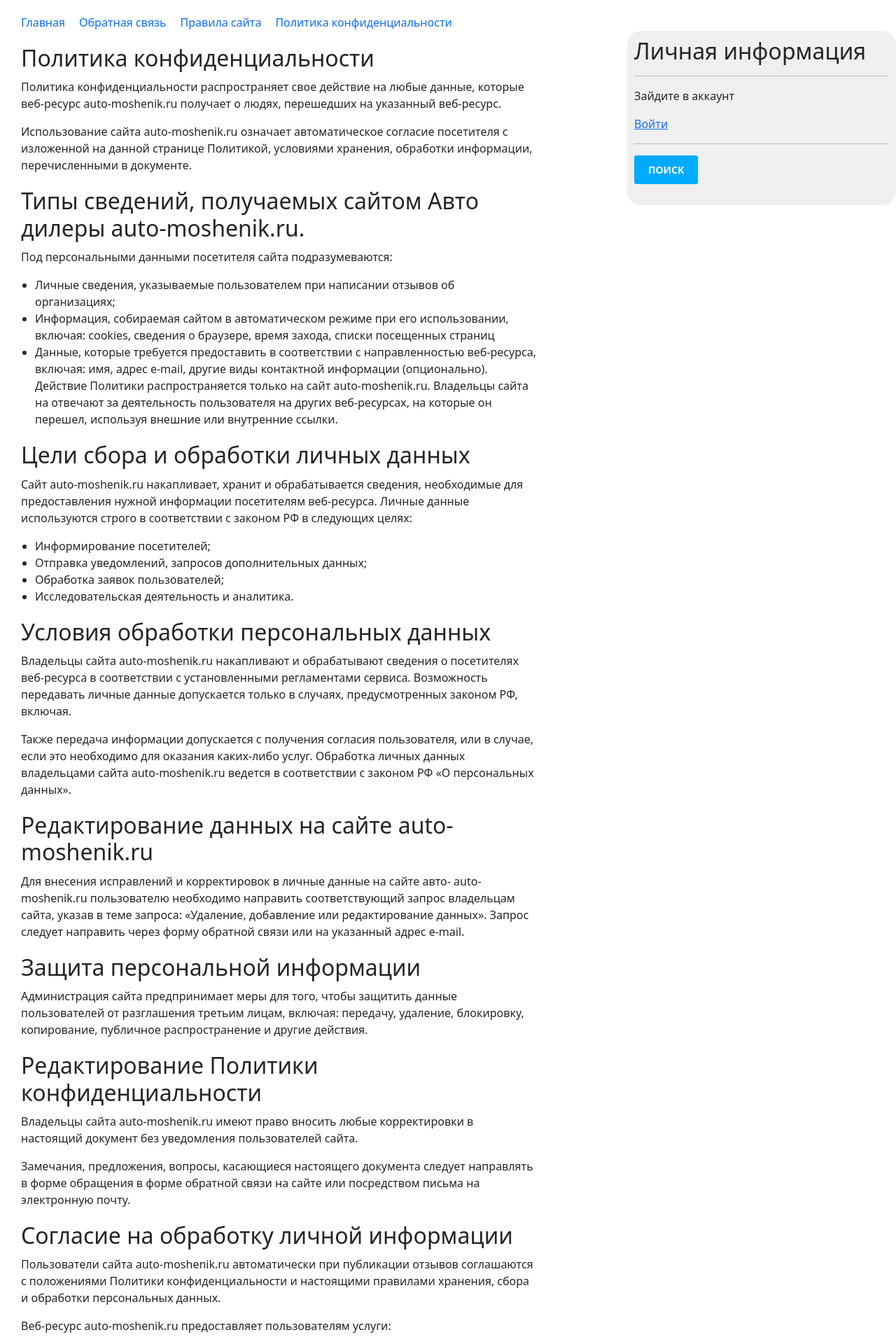
After one commit to mflorya575/Blog_auto_Django, a Django app: page /policy/ in a window 1280 px wide. The commit adds this page. Shown: the top 1920 px of the page at 70% size. Run offline with Django 4.2, Linux system fonts and the light colour scheme.

Commit message:
add page policy-privacy

```diff
--- a/blog/app_blog/urls.py
+++ b/blog/app_blog/urls.py
@@ -22,4 +22,5 @@ urlpatterns = [
     # path('dealership-success/', TemplateView.as_view(template_name='blog/dealership_success.html'),
     #      name='dealership_success'),
     path('rools/', views.rools, name='rools'),
+    path('policy/', views.policy, name='policy'),
 ]
--- a/blog/app_blog/views.py
+++ b/blog/app_blog/views.py
@@ -106,3 +106,12 @@ def rools(request):
     }
 
     return render(request, 'rools/rools.html', context)
+
+
+def policy(request):
+
+    context = {
+        'title': 'Политика конфиденциальности'
+    }
+
+    return render(request, 'rools/policy.html', context)
--- a/blog/static/css/blog.css
+++ b/blog/static/css/blog.css
@@ -7,6 +7,19 @@ body {
 a {
     color: #00abff;
     text-decoration: none;
+}
+
+.main-link {
+    text-decoration: none;
+}
+
+.main-link:hover {
+    text-decoration: underline;
+    cursor: pointer;
+}
+
+.list-link {
+    font-size: 18px;
 }
 
 h1 {
@@ -88,6 +101,7 @@ input[type=submit] {
     width: 250px;
     height: 250px;
     margin-top: 50px;
+    box-shadow: 0 10px 20px rgba(0, 0, 0, 0.2);
 }
 
 .img-detail {
@@ -129,7 +143,7 @@ iframe {
     padding: 20px 0 0 30px;
     display: flex;
     align-items: center;
-    gap: 10px;
+    gap: 20px;
 }
 
 .title-h2 {
@@ -248,3 +262,13 @@ iframe {
     margin-top: 40px;
     margin-bottom: 20px;
 }
+
+.title-policy {
+    font-size: 32px;
+    margin-top: 20px;
+    margin-bottom: 10px;
+}
+
+.ul-paddingl {
+    padding-left: 20px;
+}
--- a/blog/templates/base.html
+++ b/blog/templates/base.html
@@ -58,9 +58,10 @@
 </style>
 <body>
 <header class="header">
-    <a href="{% url 'blog:post_list' %}">Главная</a>
-    <a href="{% url 'blog:add_dealership' %}">Обратная связь</a>
-    <a href="{% url 'blog:rools' %}">Правила сайта</a>
+    <a class="main-link" href="{% url 'blog:post_list' %}">Главная</a>
+    <a class="main-link" href="{% url 'blog:add_dealership' %}">Обратная связь</a>
+    <a class="main-link" href="{% url 'blog:rools' %}">Правила сайта</a>
+    <a class="main-link" href="{% url 'blog:policy' %}">Политика конфиденциальности</a>
 </header>
 <div id="content">
     {% block content %}
--- a/blog/templates/blog/list.html
+++ b/blog/templates/blog/list.html
@@ -35,7 +35,7 @@
             {% for post in posts %}
                 <div>
                     <img class="img-list" src="{{ post.thumbnail.url }}" alt="Изображение записи">
-                    <h2><a href="{{ post.get_absolute_url }}">{{ post.title }}</a></h2>
+                    <h2><a class="list-link" href="{{ post.get_absolute_url }}">{{ post.title }}</a></h2>
                     <p class="p-address">Адрес: <span id="address">{{ post.address }}</span></p>
                     <p class="p-tel">Телефон: <span id="tel">{{ post.tel }}</span></p>
                     <p class="p-city">Город: <span id="city">{{ post.city }}</span></p>
--- /dev/null
+++ b/blog/templates/rools/policy.html
@@ -0,0 +1,134 @@
+{% extends "base.html" %}
+{% block title %}Политика конфиденциальности{% endblock %}
+
+{% block content %}
+
+<h4 class="title-policy">Политика конфиденциальности</h4>
+<p>
+Политика конфиденциальности распространяет свое действие на любые данные, которые веб-ресурс
+auto-moshenik.ru получает о людях, перешедших на указанный веб-ресурс.
+</p>
+<p>
+Использование сайта auto-moshenik.ru означает автоматическое согласие посетителя с
+изложенной на данной странице Политикой, условиями хранения, обработки информации,
+перечисленными в документе.
+</p>
+
+<h4 class="title-policy">Типы сведений, получаемых сайтом Авто дилеры auto-moshenik.ru.</h4>
+<p>
+    Под персональными данными посетителя сайта подразумеваются:
+</p>
+<ul class="ul-paddingl">
+    <li>Личные сведения, указываемые пользователем при написании отзывов об организациях;</li>
+    <li>Информация, собираемая сайтом в автоматическом режиме при его использовании, включая: cookies,
+        сведения о браузере, время захода, списки посещенных страниц
+    </li>
+    <li>Данные, которые требуется предоставить в соответствии с направленностью веб-ресурса, включая:
+        имя, адрес e-mail, другие виды контактной информации (опционально).
+        Действие Политики распространяется только на сайт auto-moshenik.ru. Владельцы сайта на отвечают
+        за деятельность пользователя на других веб-ресурсах, на которые он перешел, используя внешние
+        или внутренние ссылки.
+    </li>
+</ul>
+
+<h4 class="title-policy">Цели сбора и обработки личных данных</h4>
+<p>
+    Сайт auto-moshenik.ru накапливает, хранит и обрабатывается сведения, необходимые
+    для предоставления нужной информации посетителям веб-ресурса. Личные данные используются
+    строго в соответствии с законом РФ в следующих целях:
+</p>
+<ul class="ul-paddingl">
+    <li>Информирование посетителей;</li>
+    <li>Отправка уведомлений, запросов дополнительных данных;</li>
+    <li>Обработка заявок пользователей;</li>
+    <li>Исследовательская деятельность и аналитика.</li>
+</ul>
+
+<h4 class="title-policy">Условия обработки персональных данных</h4>
+<p>
+    Владельцы сайта auto-moshenik.ru накапливают и обрабатывают сведения о посетителях веб-ресурса
+    в соответствии с установленными регламентами сервиса. Возможность передавать личные данные
+    допускается только в случаях, предусмотренных законом РФ, включая.
+</p>
+<p>
+    Также передача информации допускается с получения согласия пользователя, или в случае,
+    если это необходимо для оказания каких-либо услуг.
+    Обработка личных данных владельцами сайта auto-moshenik.ru ведется в соответствии с
+    законом РФ «О персональных данных».
+</p>
+
+<h4 class="title-policy">Редактирование данных на сайте auto-moshenik.ru</h4>
+<p>
+    Для внесения исправлений и корректировок в личные данные на сайте авто- auto-moshenik.ru
+    пользователю необходимо направить соответствующий запрос владельцам сайта, указав в теме
+    запроса: «Удаление, добавление или редактирование данных». Запрос следует направить через
+    форму обратной связи или на указанный адрес e-mail.
+</p>
+
+<h4 class="title-policy">Защита персональной информации</h4>
+<p>
+    Администрация сайта предпринимает меры для того, чтобы защитить данные пользователей от
+    разглашения третьим лицам, включая: передачу, удаление, блокировку, копирование,
+    публичное распространение и другие действия.
+</p>
+
+<h4 class="title-policy">Редактирование Политики конфиденциальности</h4>
+<p>
+    Владельцы сайта auto-moshenik.ru имеют право вносить любые корректировки в настоящий документ
+    без уведомления пользователей сайта.
+</p>
+<p>
+    Замечания, предложения, вопросы, касающиеся настоящего документа следует направлять в форме обращения
+    в форме обратной связи на сайте или посредством письма на электронную почту.
+</p>
+
+<h4 class="title-policy">Согласие на обработку личной информации</h4>
+<p>
+    Пользователи сайта auto-moshenik.ru автоматически при публикации отзывов соглашаются с
+    положениями Политики конфиденциальности и настоящими правилами хранения, сбора и обработки
+    персональных данных.
+</p>
+<p>
+    Веб-ресурс auto-moshenik.ru предоставляет пользователям услуги:
+</p>
+<ul class="ul-paddingl">
+    <li>открытый доступ к опубликованных отзывам других пользователей;</li>
+    <li>доступ к навигационной системе веб-ресурса;</li>
+    <li>возможность размещения отзывов об организациях;</li>
+    <li>доступ к общей информации об организациях.</li>
+</ul>
+<p>
+    Доступ к сайту auto-moshenik.ru полностью бесплатный.
+</p>
+
+<h4 class="title-policy">Права и обязанности сторон</h4>
+<p>
+    Владельцы сайта auto-moshenik.ru вправе:
+</p>
+<ul class="ul-paddingl">
+    <li>Вносить изменения в функционал, дизайн, наполнение сайта;</li>
+    <li>Вносить изменения в настоящее Соглашение.</li>
+</ul>
+<p>
+    Посетители сайта auto-moshenik.ru вправе:
+</p>
+<ul class="ul-paddingl">
+    <li>Пользоваться услугами, которые предлагает сайт auto-moshenik.ru;</li>
+    <li>Обращаться к администрации, используя форму обратной связи;</li>
+    <li>Пользоваться сайтов в целях, не запрещенных действующим законодательством РФ;</li>
+    <li>Требовать сокрытия личных данных.</li>
+</ul>
+<p>
+    Контент сайта auto-moshenik.ru защищается авторским правом, законом «О товарных знаках»,
+    другими правами, относящимися к интеллектуальной собственности.
+</p>
+<p>
+    Опубликованные отзывы пользователей не относятся к персональной информации. Администрация сайта
+    может использовать их по своему усмотрению.
+</p>
+<p>
+    Появился новый автосалон? Пишите нам на емайл и мы опубликуем его в ближайшее время.
+</p>
+<br><br>
+
+{% endblock %}
--- a/blog/templates/rools/rools.html
+++ b/blog/templates/rools/rools.html
@@ -1,5 +1,5 @@
 {% extends "base.html" %}
-{% block title %}{{ rools.title }}{% endblock %}
+{% block title %}Правила сайта{% endblock %}
 
 {% block content %}
 
@@ -91,7 +91,6 @@
         своему усмотрению.<br>
         Администрация не оповещает пользователей об изменении в Соглашении.
     </p>
-
-
+<br><br>
 
 {% endblock %}
```
